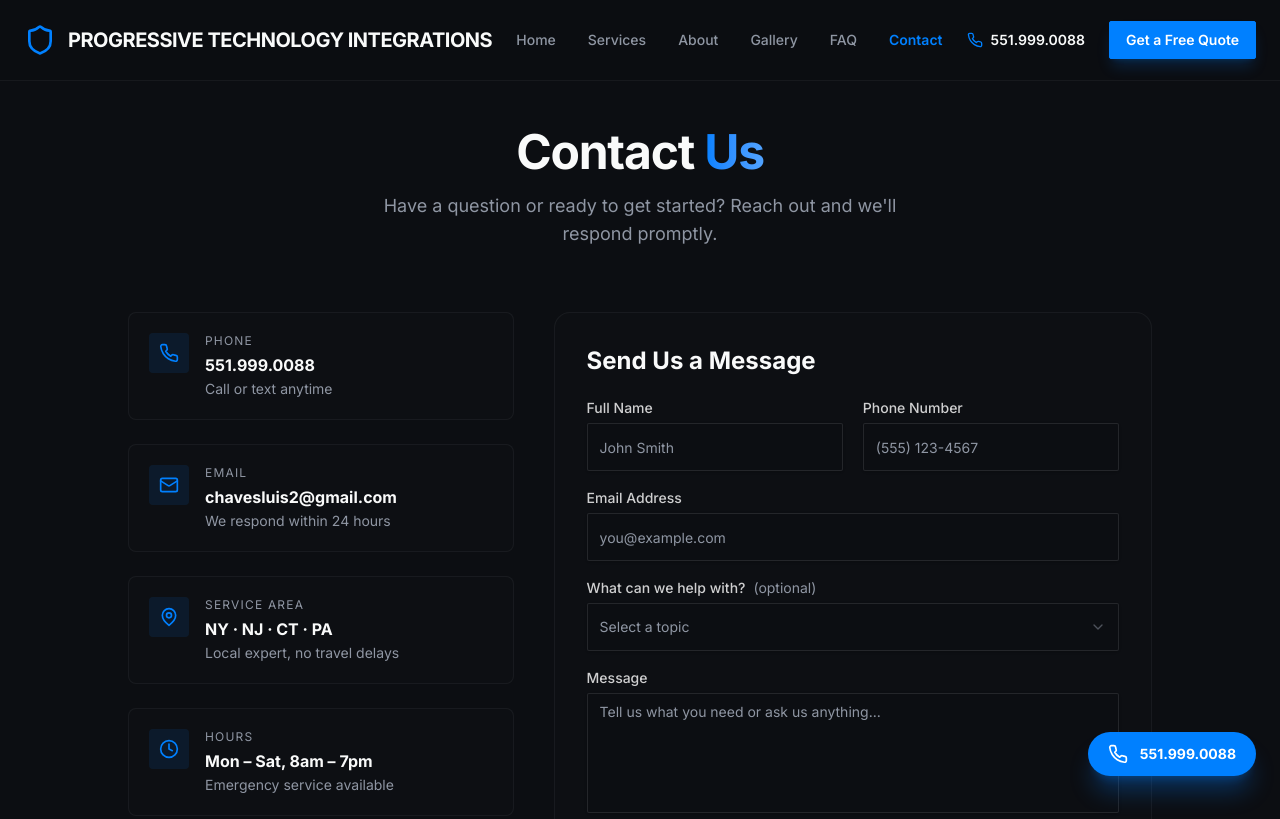
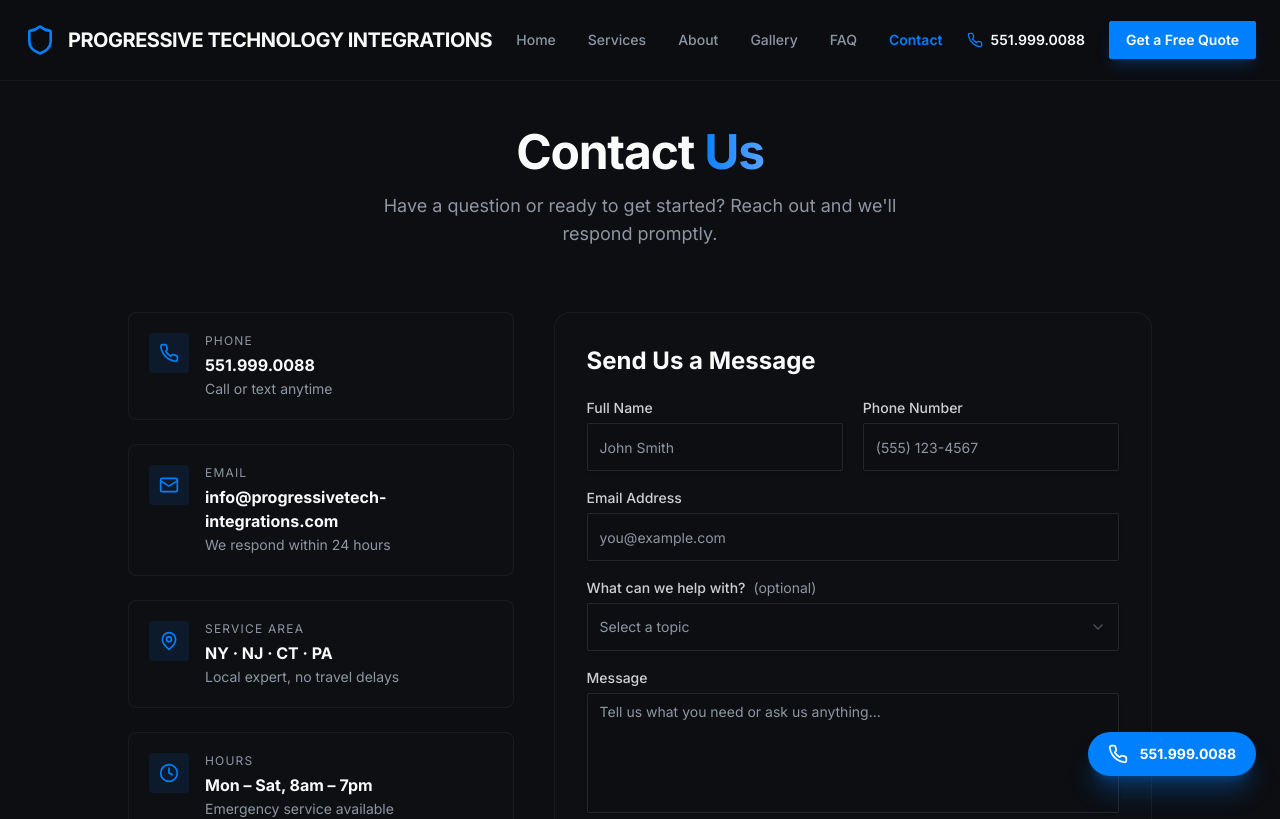
Before and after one commit to chavesluis2-afk/finalfuckingrep, a React (Vite) app: page /contact in a window 1280 px wide. Shown: the top 819 px of the page. Built offline with nearby package versions, Linux system fonts and the light colour scheme.

Commit message:
Update contact email and mailto link

```diff
--- a/src/pages/Contact.tsx
+++ b/src/pages/Contact.tsx
@@ -116,9 +116,9 @@ export default function Contact() {
                 {
                   icon: <Mail className="w-5 h-5 text-primary" />,
                   label: "Email",
-                  value: "chavesluis2@gmail.com",
+                  value: "info@progressivetech-integrations.com",
                   sub: "We respond within 24 hours",
-                  href: "mailto:chavesluis2@gmail.com",
+                  href: "mailto:info@progressivetech-integrations.com",
                 },
                 {
                   icon: <MapPin className="w-5 h-5 text-primary" />,
```
